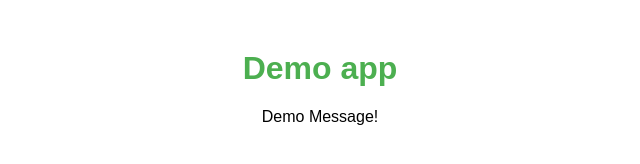
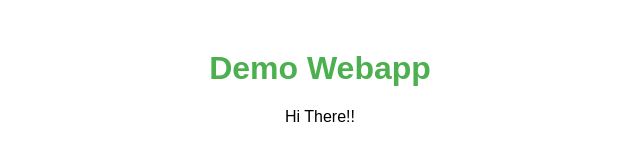
Before and after one commit to dhineshk6/helloapp-demo, a plain HTML site: page index.html in a window 1280 px wide. Shown: the whole page, without its empty margins (320-960 px from the left). Drawn offline with Linux system fonts and the light colour scheme.

Commit message:
modified index

```diff
--- a/index.html
+++ b/index.html
@@ -16,7 +16,7 @@
     </style>
 </head>
 <body>
-    <h1>Demo app</h1>
-    <p>Demo Message!</p>
+    <h1>Demo Webapp</h1>
+    <p>Hi There!!</p>
 </body>
 </html>
```
